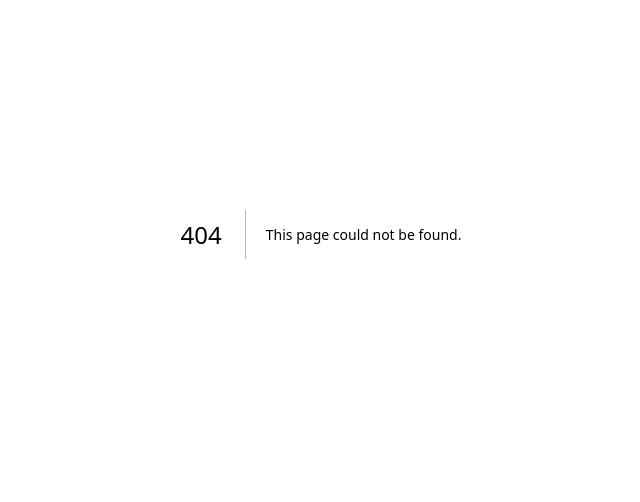
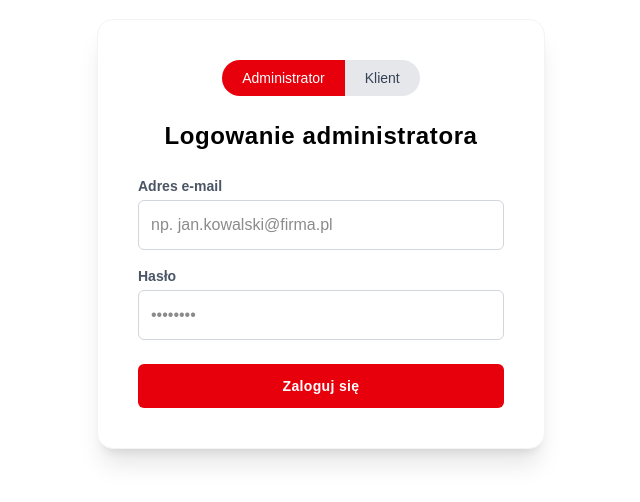
Before and after one commit to programista-nautil/audit-panel-frontend, a Next.js app: page /login in a window 1280 px wide. Before the commit this address had no page. Shown: the part 166-668 px from the top of the page, without its empty margins (319-959 px from the left). Built offline with nearby package versions, Linux system fonts and the light colour scheme.

Commit message:
stworzenie dwoch panelow

```diff
--- a/src/app/admin/dashboard/page.js
+++ b/src/app/admin/dashboard/page.js
@@ -1,9 +1,9 @@
-import AdminLayout from '@/components/layout/AdminLayout'
+import PanelLayout from '@/components/layout/PanelLayout'
 import { withAuth } from '@/lib/withAuth'
 
 function AdminDashboard({ session }) {
 	return (
-		<AdminLayout>
+		<PanelLayout>
 			<h2 className='text-2xl font-bold text-gray-800 mb-4'>Witaj {session.user.name}!</h2>
 			<div className='grid grid-cols-1 md:grid-cols-3 gap-6'>
 				<div className='bg-white p-6 shadow rounded-lg border-l-4 border-red-600'>
@@ -19,7 +19,7 @@ function AdminDashboard({ session }) {
 					<p className='text-2xl font-bold text-red-700 mt-2'>3</p>
 				</div>
 			</div>
-		</AdminLayout>
+		</PanelLayout>
 	)
 }
 
--- a/src/app/admin/login/page.js
+++ /dev/null
@@ -1,50 +0,0 @@
-'use client'
-
-import { signIn } from 'next-auth/react'
-import { useRouter } from 'next/navigation'
-import { useState } from 'react'
-
-export default function AdminLogin() {
-	const [email, setEmail] = useState('')
-	const [password, setPassword] = useState('')
-	const router = useRouter()
-
-	const handleLogin = async e => {
-		e.preventDefault()
-		const res = await signIn('credentials', {
-			email,
-			password,
-			redirect: false,
-		})
-
-		if (res.ok) {
-			router.push('/admin/dashboard')
-		} else {
-			alert('Błąd logowania')
-		}
-	}
-
-	return (
-		<div className='h-screen flex justify-center items-center bg-gray-100'>
-			<form onSubmit={handleLogin} className='bg-white p-6 rounded shadow max-w-sm w-full'>
-				<h2 className='text-xl mb-4'>Logowanie admina</h2>
-				<input
-					className='w-full mb-3 p-2 border rounded'
-					placeholder='Email'
-					value={email}
-					onChange={e => setEmail(e.target.value)}
-				/>
-				<input
-					type='password'
-					className='w-full mb-3 p-2 border rounded'
-					placeholder='Hasło'
-					value={password}
-					onChange={e => setPassword(e.target.value)}
-				/>
-				<button type='submit' className='w-full bg-red-600 text-white py-2 rounded'>
-					Zaloguj się
-				</button>
-			</form>
-		</div>
-	)
-}
--- a/src/app/client/dashboard/page.js
+++ b/src/app/client/dashboard/page.js
@@ -1,11 +1,21 @@
+import PanelLayout from '@/components/layout/PanelLayout'
 import { withAuth } from '@/lib/withAuth'
 
 function ClientDashboard({ session }) {
 	return (
-		<div className='p-6'>
-			<h1 className='text-2xl font-bold text-red-700'>Witaj, {session.user.name}!</h1>
-			<p>To jest panel klienta.</p>
-		</div>
+		<PanelLayout>
+			<h2 className='text-2xl font-bold text-red-700 mb-4'>Witaj {session.user.name}!</h2>
+			<div className='grid grid-cols-1 md:grid-cols-2 gap-6'>
+				<div className='bg-white p-6 shadow rounded-lg border-l-4 border-red-500'>
+					<h3 className='text-lg font-semibold'>Twoje audyty</h3>
+					<p className='text-2xl font-bold text-red-600 mt-2'>5</p>
+				</div>
+				<div className='bg-white p-6 shadow rounded-lg border-l-4 border-red-500'>
+					<h3 className='text-lg font-semibold'>Oczekujące poprawki</h3>
+					<p className='text-2xl font-bold text-red-600 mt-2'>2</p>
+				</div>
+			</div>
+		</PanelLayout>
 	)
 }
 
--- a/src/app/client/login/page.js
+++ /dev/null
@@ -1,50 +0,0 @@
-'use client'
-
-import { signIn } from 'next-auth/react'
-import { useRouter } from 'next/navigation'
-import { useState } from 'react'
-
-export default function ClientLogin() {
-	const [email, setEmail] = useState('')
-	const [password, setPassword] = useState('')
-	const router = useRouter()
-
-	const handleLogin = async e => {
-		e.preventDefault()
-		const res = await signIn('credentials', {
-			email,
-			password,
-			redirect: false,
-		})
-
-		if (res.ok) {
-			router.push('/client/dashboard')
-		} else {
-			alert('Błąd logowania')
-		}
-	}
-
-	return (
-		<div className='h-screen flex justify-center items-center bg-gray-100'>
-			<form onSubmit={handleLogin} className='bg-white p-6 rounded shadow max-w-sm w-full'>
-				<h2 className='text-xl mb-4'>Logowanie klienta</h2>
-				<input
-					className='w-full mb-3 p-2 border rounded'
-					placeholder='Email'
-					value={email}
-					onChange={e => setEmail(e.target.value)}
-				/>
-				<input
-					type='password'
-					className='w-full mb-3 p-2 border rounded'
-					placeholder='Hasło'
-					value={password}
-					onChange={e => setPassword(e.target.value)}
-				/>
-				<button type='submit' className='w-full bg-red-600 text-white py-2 rounded'>
-					Zaloguj się
-				</button>
-			</form>
-		</div>
-	)
-}
--- /dev/null
+++ b/src/app/login/page.js
@@ -0,0 +1,109 @@
+'use client'
+
+import { useState } from 'react'
+import { signIn, signOut } from 'next-auth/react'
+import { useRouter } from 'next/navigation'
+
+export default function LoginPage() {
+	const [email, setEmail] = useState('')
+	const [password, setPassword] = useState('')
+	const [roleView, setRoleView] = useState('ADMIN')
+	const router = useRouter()
+
+	const handleLogin = async e => {
+		e.preventDefault()
+		const res = await signIn('credentials', {
+			email,
+			password,
+			redirect: false,
+		})
+
+		if (res.ok) {
+			const response = await fetch('/api/auth/session')
+			const session = await response.json()
+
+			if (session?.user?.role !== roleView) {
+				await signOut({ redirect: false })
+				alert(
+					`Nieprawidłowa rola: wybrano ${roleView.toLowerCase()}, ale konto ma rolę ${session.user.role.toLowerCase()}`
+				)
+				return
+			}
+
+			if (session?.user?.role === 'ADMIN') {
+				router.push('/admin/dashboard')
+			} else if (session?.user?.role === 'CLIENT') {
+				router.push('/client/dashboard')
+			} else {
+				alert('Nieznana rola użytkownika')
+			}
+		} else {
+			alert('Błędne dane logowania')
+		}
+	}
+
+	const isAdmin = roleView === 'ADMIN'
+	const bgColor = isAdmin ? 'bg-white' : 'bg-red-50'
+	const headingText = isAdmin ? 'text-black' : 'text-red-800'
+	const buttonColor = 'bg-red-600 hover:bg-red-700'
+	const switchActive = 'bg-red-600 text-white'
+	const switchInactive = 'bg-gray-200 text-gray-700'
+
+	return (
+		<div className={`h-screen flex justify-center items-center ${bgColor} transition-colors duration-300 px-4`}>
+			<form
+				onSubmit={handleLogin}
+				className='bg-white p-10 rounded-2xl shadow-xl w-full max-w-md border border-gray-100'>
+				{/* Przełącznik ról */}
+				<div className='flex justify-center mb-6'>
+					<button
+						type='button'
+						onClick={() => setRoleView('ADMIN')}
+						className={`px-5 py-2 rounded-l-full font-medium text-sm transition-all ${
+							isAdmin ? switchActive : switchInactive
+						}`}>
+						Administrator
+					</button>
+					<button
+						type='button'
+						onClick={() => setRoleView('CLIENT')}
+						className={`px-5 py-2 rounded-r-full font-medium text-sm transition-all ${
+							!isAdmin ? switchActive : switchInactive
+						}`}>
+						Klient
+					</button>
+				</div>
+
+				<h2 className={`text-2xl font-bold text-center mb-6 tracking-wide ${headingText}`}>
+					Logowanie {isAdmin ? 'administratora' : 'klienta'}
+				</h2>
+
+				<label className='block text-sm font-semibold text-gray-600 mb-1'>Adres e-mail</label>
+				<input
+					type='email'
+					className='w-full mb-4 p-3 border border-gray-300 rounded-md focus:outline-none focus:ring-2 focus:ring-red-300 transition'
+					placeholder='np. jan.kowalski@firma.pl'
+					value={email}
+					onChange={e => setEmail(e.target.value)}
+					required
+				/>
+
+				<label className='block text-sm font-semibold text-gray-600 mb-1'>Hasło</label>
+				<input
+					type='password'
+					className='w-full mb-6 p-3 border border-gray-300 rounded-md focus:outline-none focus:ring-2 focus:ring-red-300 transition'
+					placeholder='••••••••'
+					value={password}
+					onChange={e => setPassword(e.target.value)}
+					required
+				/>
+
+				<button
+					type='submit'
+					className={`w-full ${buttonColor} text-white py-3 rounded-md font-semibold text-sm tracking-wide transition`}>
+					Zaloguj się
+				</button>
+			</form>
+		</div>
+	)
+}
--- a/src/components/layout/AdminLayout.js
+++ /dev/null
@@ -1,14 +0,0 @@
-import Sidebar from './Sidebar'
-import Topbar from './Topbar'
-
-export default function AdminLayout({ children }) {
-	return (
-		<div className='flex h-screen bg-gray-100'>
-			<Sidebar />
-			<div className='flex flex-col flex-1'>
-				<Topbar />
-				<main className='p-6 overflow-y-auto'>{children}</main>
-			</div>
-		</div>
-	)
-}
--- /dev/null
+++ b/src/components/layout/PanelLayout.js
@@ -0,0 +1,20 @@
+'use client'
+
+import Topbar from './Topbar'
+import Sidebar from './Sidebar'
+import { useSession } from 'next-auth/react'
+
+export default function PanelLayout({ children }) {
+	const { data: session } = useSession()
+	const isClient = session?.user?.role === 'CLIENT'
+
+	return (
+		<div className={`flex h-screen ${isClient ? 'bg-red-50' : 'bg-gray-100'}`}>
+			<Sidebar />
+			<div className='flex flex-col flex-1'>
+				<Topbar />
+				<main className='p-6 overflow-y-auto'>{children}</main>
+			</div>
+		</div>
+	)
+}
--- a/src/components/layout/Sidebar.js
+++ b/src/components/layout/Sidebar.js
@@ -1,22 +1,45 @@
+'use client'
+
 import Link from 'next/link'
+import { useSession } from 'next-auth/react'
 
 export default function Sidebar() {
+	const { data: session } = useSession()
+	const isClient = session?.user?.role === 'CLIENT'
+
+	const commonLinks = [
+		{ href: isClient ? '/client/dashboard' : '/admin/dashboard', label: '🏠 Pulpit' },
+		{ href: isClient ? '/client/reports' : '/admin/reports', label: '📄 Raporty' },
+	]
+
+	const adminLinks = [
+		{ href: '/admin/audits', label: '📋 Audyty' },
+		{ href: '/admin/errors', label: '❗ Błędy' },
+	]
+
 	return (
-		<div className='w-64 bg-white shadow-md border-r border-gray-200'>
-			<div className='p-6 text-red-700 font-bold text-xl'>Audit Panel</div>
-			<nav className='flex flex-col px-4'>
-				<Link href='/admin/dashboard' className='py-2 hover:text-red-700'>
-					🏠 Pulpit
-				</Link>
-				<Link href='/admin/audits' className='py-2 hover:text-red-700'>
-					📋 Audyty
-				</Link>
-				<Link href='/admin/errors' className='py-2 hover:text-red-700'>
-					❗ Błędy
-				</Link>
-				<Link href='/admin/reports' className='py-2 hover:text-red-700'>
-					📄 Raporty
-				</Link>
+		<div
+			className={`w-64 h-screen ${isClient ? 'bg-red-600 text-white' : 'bg-white text-gray-800'} shadow-md border-r`}>
+			<div className={`p-6 font-extrabold text-xl tracking-wide ${isClient ? 'text-white' : 'text-red-700'}`}>
+				Audit Panel
+			</div>
+
+			<nav className='flex flex-col px-4 space-y-2'>
+				{commonLinks.map(link => (
+					<Link
+						key={link.href}
+						href={link.href}
+						className={`py-2 px-2 rounded hover:underline ${isClient ? 'hover:bg-red-500' : 'hover:text-red-700'}`}>
+						{link.label}
+					</Link>
+				))}
+
+				{!isClient &&
+					adminLinks.map(link => (
+						<Link key={link.href} href={link.href} className='py-2 px-2 rounded hover:text-red-700'>
+							{link.label}
+						</Link>
+					))}
 			</nav>
 		</div>
 	)
--- a/src/components/layout/Topbar.js
+++ b/src/components/layout/Topbar.js
@@ -1,15 +1,28 @@
 'use client'
 
-import { signOut } from 'next-auth/react'
+import { signOut, useSession } from 'next-auth/react'
 
 export default function Topbar() {
+	const { data: session } = useSession()
+	const isClient = session?.user?.role === 'CLIENT'
+	const userEmail = session?.user?.email || ''
+
 	return (
-		<div className='h-16 bg-white border-b border-gray-200 flex items-center justify-between px-6 shadow-sm'>
-			<h1 className='text-xl font-semibold text-red-700'>Panel Administratora</h1>
-			<div className='text-sm text-gray-600'>admin@twojadomena.pl</div>
+		<div
+			className={`h-16 flex items-center justify-between px-6 shadow-sm ${
+				isClient ? 'bg-red-600 text-white' : 'bg-white border-b border-gray-200 text-gray-800'
+			}`}>
+			<h1 className={`text-xl font-bold tracking-wide ${isClient ? 'text-white' : 'text-red-700'}`}>
+				{isClient ? 'Panel Klienta' : 'Panel Administratora'}
+			</h1>
+
+			<div className='text-sm'>{userEmail}</div>
+
 			<button
-				onClick={() => signOut({ callbackUrl: '/admin/login' })}
-				className='text-sm bg-red-600 text-white px-4 py-1 rounded hover:bg-red-700'>
+				onClick={() => signOut({ callbackUrl: '/login' })}
+				className={`text-sm px-4 py-1 rounded font-medium ${
+					isClient ? 'bg-white text-red-600 hover:bg-red-100' : 'bg-red-600 text-white hover:bg-red-700'
+				}`}>
 				Wyloguj się
 			</button>
 		</div>
```
Also changed, not shown: src/components/layout/ClientLayout.js (deleted).
